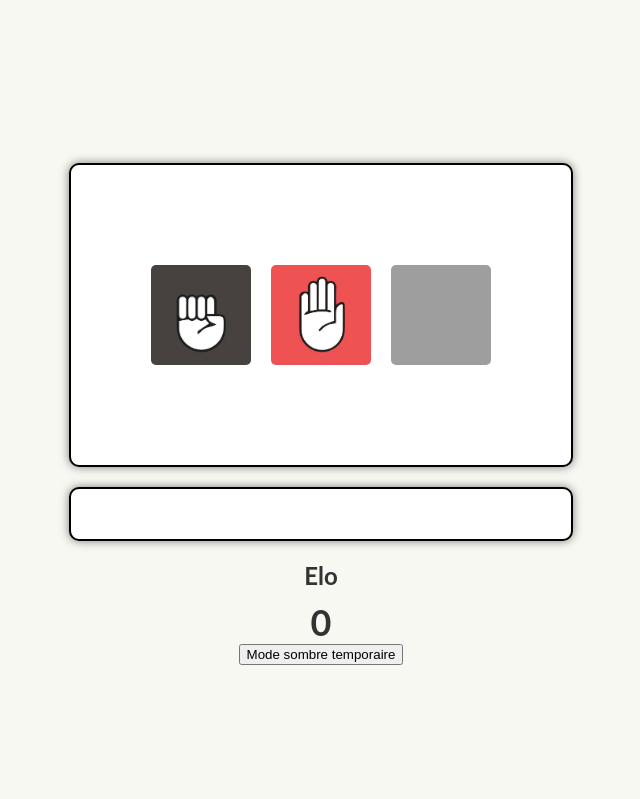
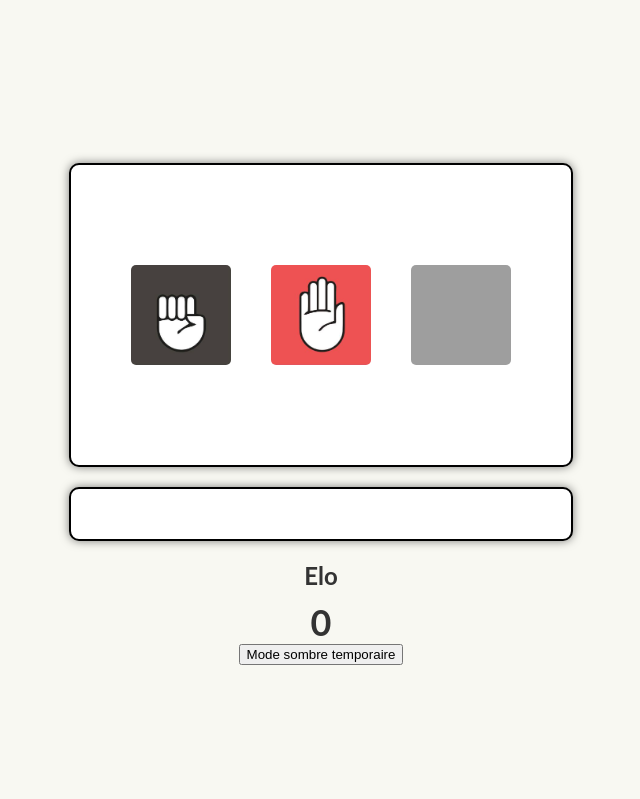
Before and after one commit to PiravineJEYAMOHAN/Site-Pierre-Feuille-Ciseau, a PHP site: page / in a window 1280 px wide. Shown: the part 120-919 px from the top of the page, without its empty margins (319-959 px from the left). Run offline with PHP 8.4, Linux system fonts and the light colour scheme; grey boxes are pictures that could not be loaded.

Commit message:
Update style.css

```diff
--- a/style.css
+++ b/style.css
@@ -67,7 +67,7 @@ nav a:hover {
 
 
 
-/* ---------------- Pierre Feuille Ciseau ---------------- */
+/* ---------------- Boite de jeu ---------------- */
 
 .game-container {
 	display: flex;
@@ -98,18 +98,17 @@ nav a:hover {
 }
 
 .game button {
-	padding: 10px;
-	font-size: 20px;
-	margin: 0 10px;
-	background-color: #1f1f1f;
-	color: #f8f8f2;
-	border: none;
-	border-radius: 5px;
+	margin-left: 20px;
 }
 
 .game button:hover {
 	background-color: #f8f8f2;
 	color: #1f1f1f;
+}
+
+.choice-img {
+	margin-left: 20px;
+	margin-right: 20px;
 }
 
 .rock {
@@ -158,6 +157,8 @@ nav a:hover {
 	cursor: pointer;
 }
 
+/*-------------------- Resultat --------------------------*/
+
 .result-container {
 	margin-top: 20px;
 	width: 500px;
@@ -178,6 +179,8 @@ nav a:hover {
 	color: #1f1f1f;
 }
 
+/*-------------------- Elo -------------------------*/
+
 .elo-box {
 	display: flex;
 	flex-direction: column;
```
